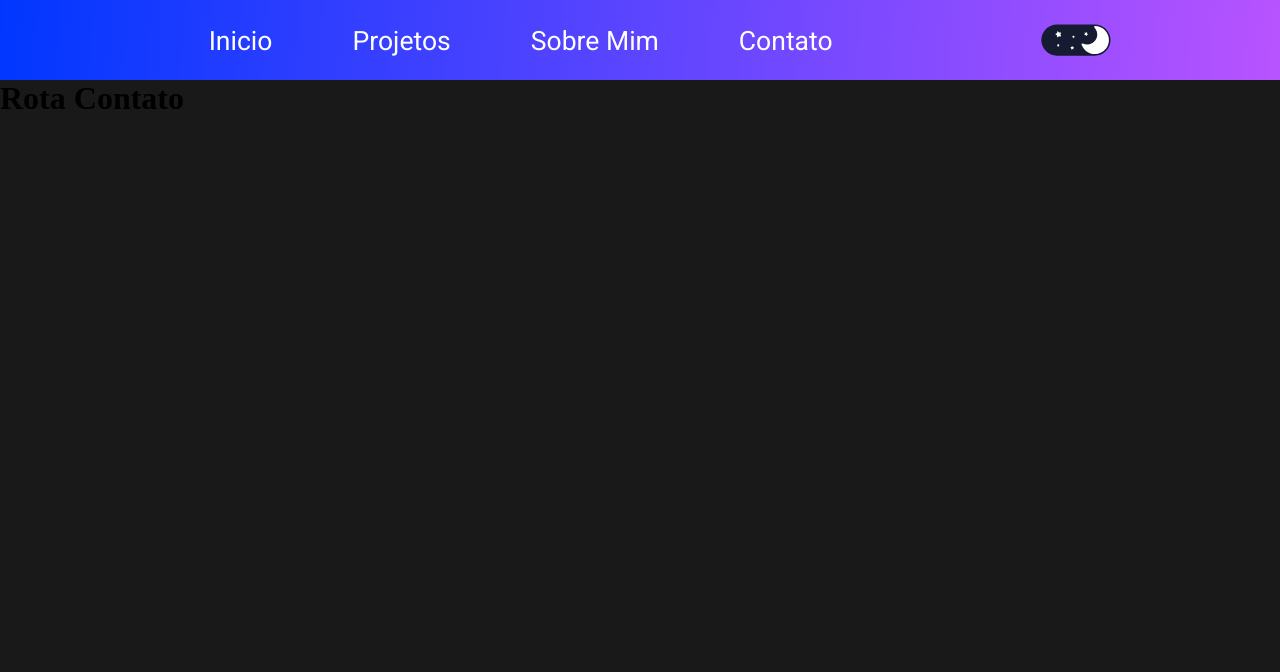
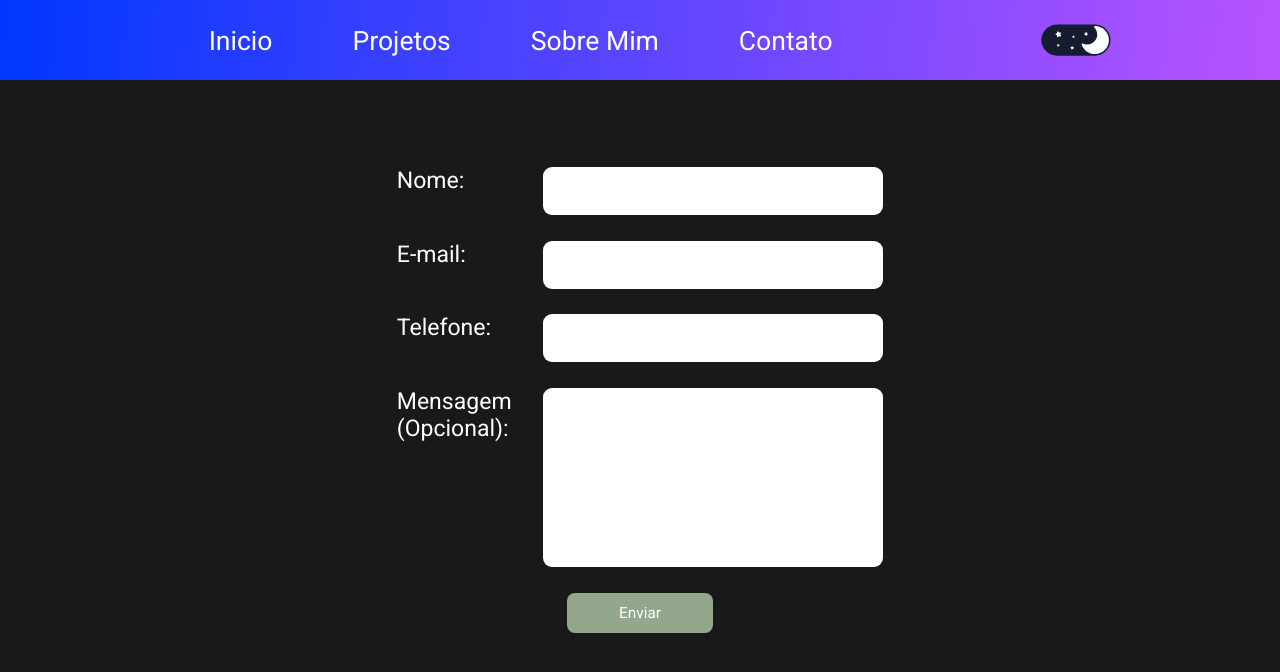
Before and after one commit to MATHEUSNUNES2023BR/MeuPortifolio, a React (Vite) app: page /Contato in a window 1280 px wide. Shown: the top 672 px of the page. Built offline with nearby package versions, Linux system fonts and the light colour scheme.

Commit message:
feat: create page contact

```diff
--- /dev/null
+++ b/src/components/Contact/index.tsx
@@ -0,0 +1,28 @@
+import { ContainerContact } from "./style"
+
+function Contato(){
+  return(
+    <ContainerContact>
+      <form action="">
+        <div>
+          <label htmlFor="">Nome:</label>
+          <input type="text" required/>
+        </div>
+        <div>
+          <label htmlFor="">E-mail:</label>
+          <input type="text" required/>
+        </div>
+        <div>
+          <label htmlFor="">Telefone:</label>
+          <input type="text" required/>
+        </div>
+        <div>
+          <label htmlFor="">Mensagem (Opcional):</label>
+          <textarea name="" id="" />
+        </div>
+        <button>Enviar</button>
+      </form>
+    </ContainerContact>
+  )
+}
+export default Contato
--- /dev/null
+++ b/src/components/Contact/style.ts
@@ -0,0 +1,109 @@
+import styled from "styled-components";
+
+export const ContainerContact = styled.div`
+  margin: 0 auto;
+  width: 80vw;
+  height: 80vh;
+  display: flex;
+  align-items: center;
+  justify-content: center;
+  form{
+    display: flex;
+    width: 50%;
+    align-items: center;
+    flex-direction: column;
+    gap: 2vw;
+    padding: 1vw;
+    div{
+      display: flex;
+      justify-content: space-between;
+      width: 100%;
+      label{
+        font-size: 1.8vw;
+        width: 20%;
+        color: white;
+        font-family: 'Roboto', sans-serif;
+      }
+      input{
+        font-size: 1.5vw;
+        width: 70%;
+        height: 6vh;
+        border-radius: 9px;
+        border: none;
+      }
+      textarea{
+        width: 70%;
+        height: 14vw;
+        resize: none;
+        border-radius: 9px;
+        border: none;
+        font-size: 1.2vw;
+      }
+    }
+    button{
+      width: 30%;
+      height: 5vh;
+      cursor: pointer;
+      border-radius: 8px;
+      border: none;
+      color: white;
+      font-size: 1.2vw;
+      font-family: 'Roboto', sans-serif;
+      background-color: #92A78C;
+    }
+  }
+  @media (max-width: 1180px) {
+    height: 90vh;
+    form{
+      width: 100%;
+      gap: 4vw;
+      margin-bottom: 18vw;
+      div{
+        label{
+          font-size: 4vw;
+          width: 20%;
+          color: white;
+          font-family: 'Roboto', sans-serif;
+        }
+        input{
+          font-size: 1.5vw;
+          width: 70%;
+          height: 6vh;
+          border-radius: 9px;
+          border: none;
+        }
+        textarea{
+          height: 20vh;
+        }
+     }
+     button{
+      width: 300px;
+      height: 60px;
+      font-size: 2rem;
+      margin-top: 4vw;
+     }
+    }
+  }
+  @media (max-width: 576px) {
+    width: 95vw;
+    height: 90vh;
+    form{
+      div{
+        input{
+          width: 68%;
+          height: 38px;
+        }
+        textarea{
+          width: 68%;
+        }
+        label{
+          font-size: 5.5vw;
+        }
+      }
+      button{
+        width: 150px;
+        height: 40px;
+      }
+    }
+  }
+`
--- a/src/pages/Contact/index.tsx
+++ b/src/pages/Contact/index.tsx
@@ -1,4 +1,6 @@
+import Contato from "../../components/Contact"
+
 function Contact() {
-  return <h1>Rota Contato</h1>
+  return <Contato />
 }
 export default Contact
```
Also changed, not shown: src/components/Contact/contactForm.tsx (deleted).
